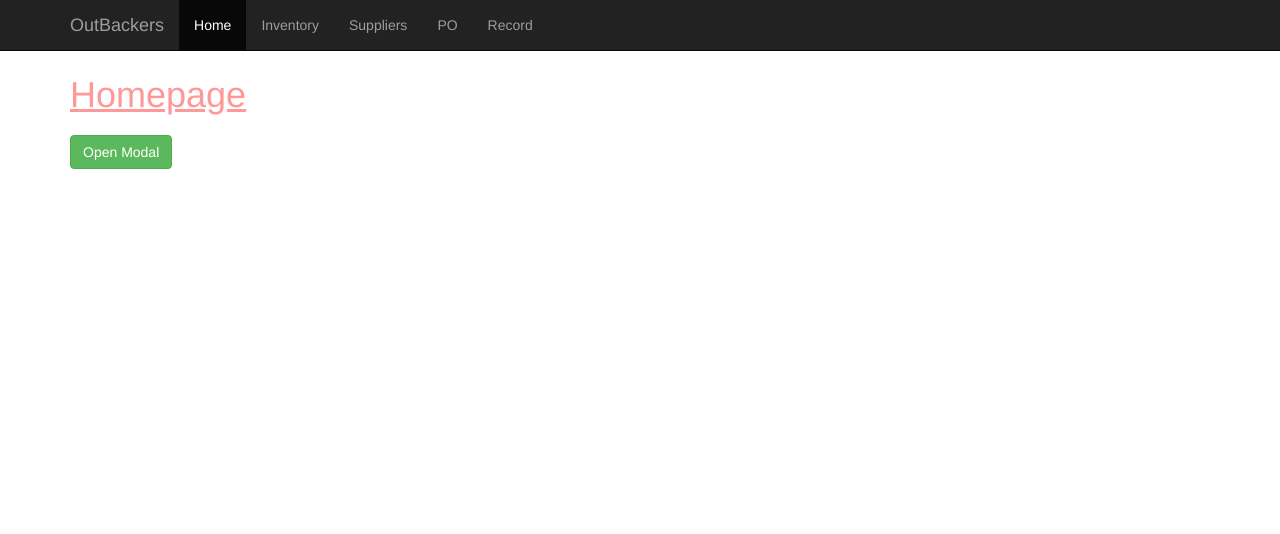
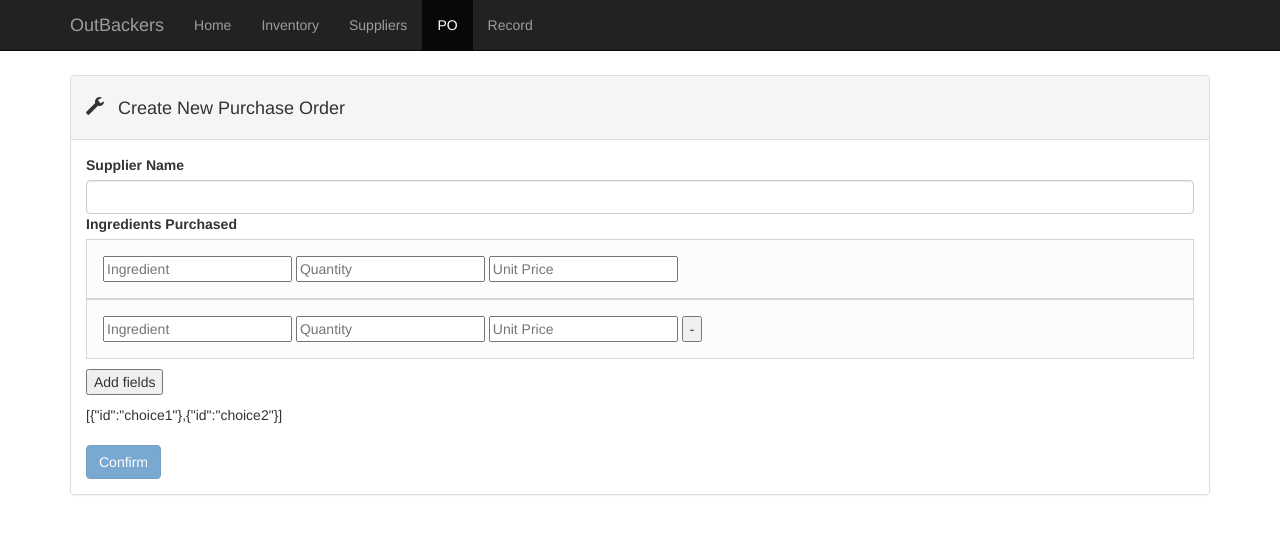
Before and after one commit to tengkiatwong/Eatfficient, a website: page index.html at #/purchaseOrders/create in a window 1280 px wide. Drawn offline with Linux system fonts and the light colour scheme.

Commit message:
interval

```diff
--- a/app/routes.js
+++ b/app/routes.js
@@ -27,6 +27,10 @@ webApp.config(['$routeProvider', function($routeProvider) {
             templateUrl: 'views/purchaseOrders.html',
             controller: 'PoController'
         })
+        .when('/purchaseOrders/create',{
+            templateUrl: 'views/createPurchaseOrder.html',
+            controller: 'PoController'
+        })
 
         //Record Module
          .when('/records',{
--- a/controllers/controller.js
+++ b/controllers/controller.js
@@ -234,6 +234,54 @@ webApp.controller('PoController', ['$uibModal','PoService','$scope', function($m
             });
     }
 
+    //create New Purchase Order
+    $scope.choices = [{id: 'choice1'}, {id: 'choice2'}];
+
+    $scope.addNewChoice = function() {
+    var newItemNo = $scope.choices.length+1;
+    $scope.choices.push({'id':'choice'+newItemNo});
+    };
+
+    $scope.removeChoice = function() {
+    var lastItem = $scope.choices.length-1;
+    $scope.choices.splice(lastItem);
+    };
+    $scope.currDate = 0;
+    $scope.newIngArr = [];
+    $scope.newQArr = [];
+    $scope.newPArr = [];
+    $scope.newPo = {}; //final sending object
+    $scope.getDate = function(){
+            var today = new Date();
+            var dd = today.getDate();
+            var mm = today.getMonth()+1; //January is 0!
+
+            var yyyy = today.getFullYear();
+            if(dd<10){
+                dd='0'+dd;
+            }
+            if(mm<10){
+                mm='0'+mm;
+            }
+            var today = dd+'/'+mm+'/'+yyyy;
+            return today;
+        }
+    $scope.createPo= function(){
+        for(i=0;i<$scope.choices.length;i++){
+            $scope.newIngArr.push($scope.choices[i].ingredient);
+            $scope.newQArr.push($scope.choices[i].quantity);
+            $scope.newPArr.push($scope.choices[i].prices);
+        }
+//        $scope.newPo.SupplierName = $scope.;
+        $scope.newPo.DateCreated = $scope.getDate();
+        $scope.newPo.Ingredients = $scope.newIngArr;
+        $scope.newPo.Quantity = $scope.newQArr;
+        $scope.newPo.Prices = $scope.newPArr;
+        $scope.newPo.Status = "pending";
+
+        console.log($scope.newPo);
+    }
+
 }]);
 
 
--- /dev/null
+++ b/views/createPurchaseOrder.html
@@ -0,0 +1,56 @@
+<div class="container">
+<div class="panel panel-default">
+        <div class="panel-heading">
+          <div class="panel-title">
+
+            <h4><i class="glyphicon glyphicon-wrench" style="padding-right:0.5em"></i> Create New Purchase Order
+            </h4>
+          </div>
+        </div>
+        <div class="panel-body">
+
+          <form class="form form-vertical" name="newPoForm">
+            <div class="control-group">
+              <label>Supplier Name</label>
+              <div class="controls">
+                <input type="text" class="form-control" ng-model="newPo.SupplierName" required>
+              </div>
+            </div>
+
+              <div class="control-group">
+              <label>Ingredients Purchased</label>
+            </div>
+             <fieldset  data-ng-repeat="choice in choices">
+                  <input type="text" ng-model="choice.ingredient" placeholder="Ingredient" required>
+                 <input type="number" ng-model="choice.quantity" placeholder="Quantity" required>
+                  <input type="number" ng-model="choice.prices" placeholder="Unit Price" required>
+                  <button class="remove" ng-show="$last" ng-click="removeChoice()">-</button>
+               </fieldset>
+               <button class="addfields" ng-click="addNewChoice()">Add fields</button>
+<!--              <button class="addfields" ng-click="quickCalculate()">Quick Calculate</button>-->
+              <div>{{choices}}</div>
+            <div class="control-group">
+              <label></label>
+              <div class="controls">
+                <button type="submit" class="btn btn-primary" ng-disabled="newPoForm.$invalid" ng-click="createPo()">
+                  Confirm
+                </button>
+              </div>
+            </div>
+
+          </form>
+
+
+        </div><!--/panel content-->
+      </div><!--/panel-->
+
+<style>
+    fieldset{
+    background: #FCFCFC;
+    padding: 16px;
+    border: 1px solid #D5D5D5;
+    }
+    .addfields{
+        margin: 10px 0;
+    }
+</style>
```
Also changed, not shown: views/purchaseOrders.html (+9 -1 lines).
